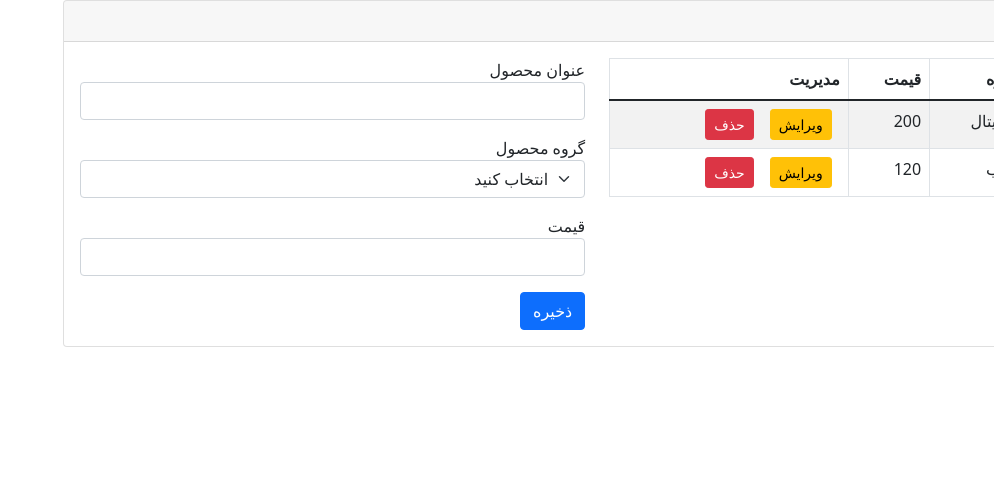
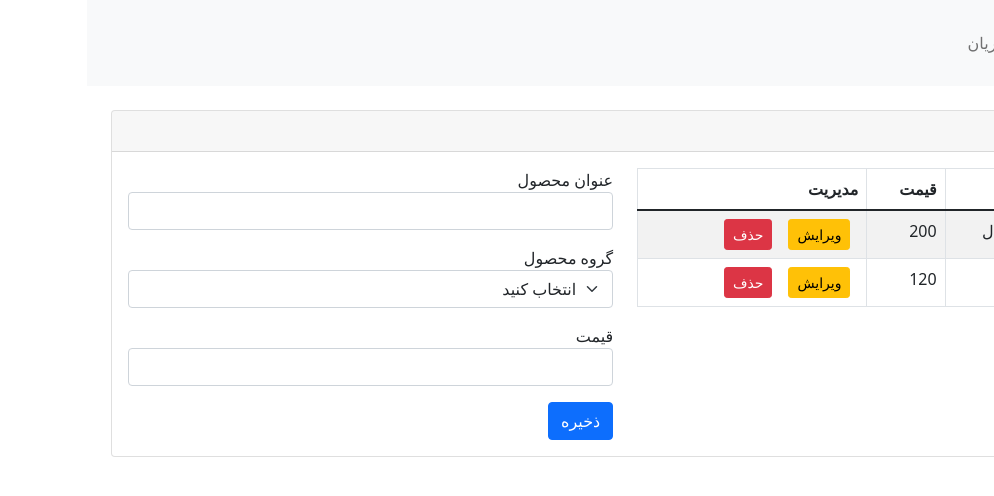
Before and after one commit to MamadTaheri/react-training, a React (Create React App) app: page / in a window 1280 px wide. Shown: the top 496 px of the page, without its empty margins (286-1280 px from the left). Built offline with nearby package versions, Linux system fonts and the light colour scheme; grey boxes are pictures that could not be loaded.

Commit message:
refactor App.js

```diff
--- a/src/App.js
+++ b/src/App.js
@@ -1,11 +1,37 @@
 import React from 'react';
 import ProductContainer from "./components/product/ProductContainer";
+import logo from '../src/assets/images/logo.JPG'
+import {BrowserRouter as Router, Link, Switch} from 'react-router-dom'
 
 const App = () => {
     return (
-        <div>
-            <ProductContainer />
-        </div>
+        <Router>
+            <nav className="navbar navbar-expand-xl navbar-light bg-light">
+                <a className="navbar-brand" href="#">
+                    <img src={logo} width="80" alt="logo" />
+                </a>
+
+                <div className="collapse navbar-collapse" id="navbarSupportedContent">
+                    <ul className="navbar-nav ms-lg-auto">
+                        <li className="nav-item active">
+                            <a className="nav-link" href="#">داشبورد</a>
+                        </li>
+                        <li className="nav-item">
+                            <a className="nav-link" href="#">لیست محصولات</a>
+                        </li>
+                        <li className="nav-item">
+                            <a className="nav-link" href="#">لیست مشتریان</a>
+                        </li>
+                    </ul>
+                </div>
+            </nav>
+            <div className="container-fluid p-4">
+                <ProductContainer />
+            </div>
+            <div className="container-fluid">
+
+            </div>
+        </Router>
     );
 };
 
```
